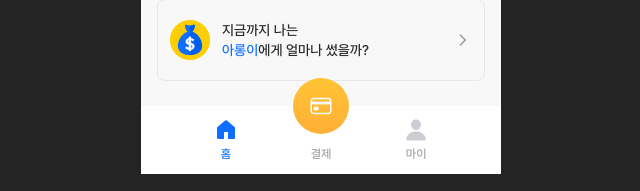
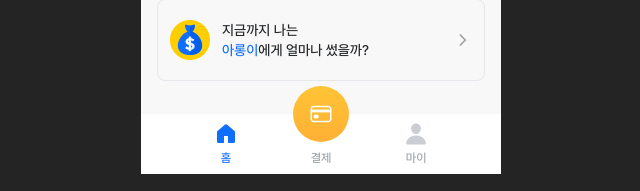
Before and after one commit to Team-Daengnyang/moneynyang-client, a React (Vite) app: page / in a window 1280 px wide. Shown: the part 606-797 px from the top of the page, without its empty margins (319-959 px from the left). Built offline with nearby package versions, Linux system fonts and the light colour scheme.

Commit message:
[CHORE] 네비게이션 바 크기 수정

```diff
--- a/src/components/Navbar/index.tsx
+++ b/src/components/Navbar/index.tsx
@@ -11,7 +11,7 @@ export const Navbar = () => {
     location.pathname === "/" ? "text-[#9FA4A9]" : "text-main-color";
 
   return (
-    <div className="w-full flex py-3 absolute bottom-0 bg-white justify-evenly place-items-end">
+    <div className="w-full flex py-2 absolute bottom-0 bg-white justify-evenly place-items-end">
       <div className="text-center" style={{ cursor: "pointer" }}>
         <img
           src={`src/assets/Navbar/${homeImg}.png`}
@@ -22,7 +22,7 @@ export const Navbar = () => {
       </div>
       <div className="text-center" style={{ cursor: "pointer" }}>
         <div className="grid place-items-center">
-          <div className="absolute bottom-10 rounded-full p-4 bg-gradient-to-b from-[#FFC436] to-[#FFAF36] z-10">
+          <div className="absolute bottom-8 rounded-full p-4 bg-gradient-to-b from-[#FFC436] to-[#FFAF36] z-10">
             <img
               src="src/assets/Navbar/card.png"
               className="w-6 h-6"
```
